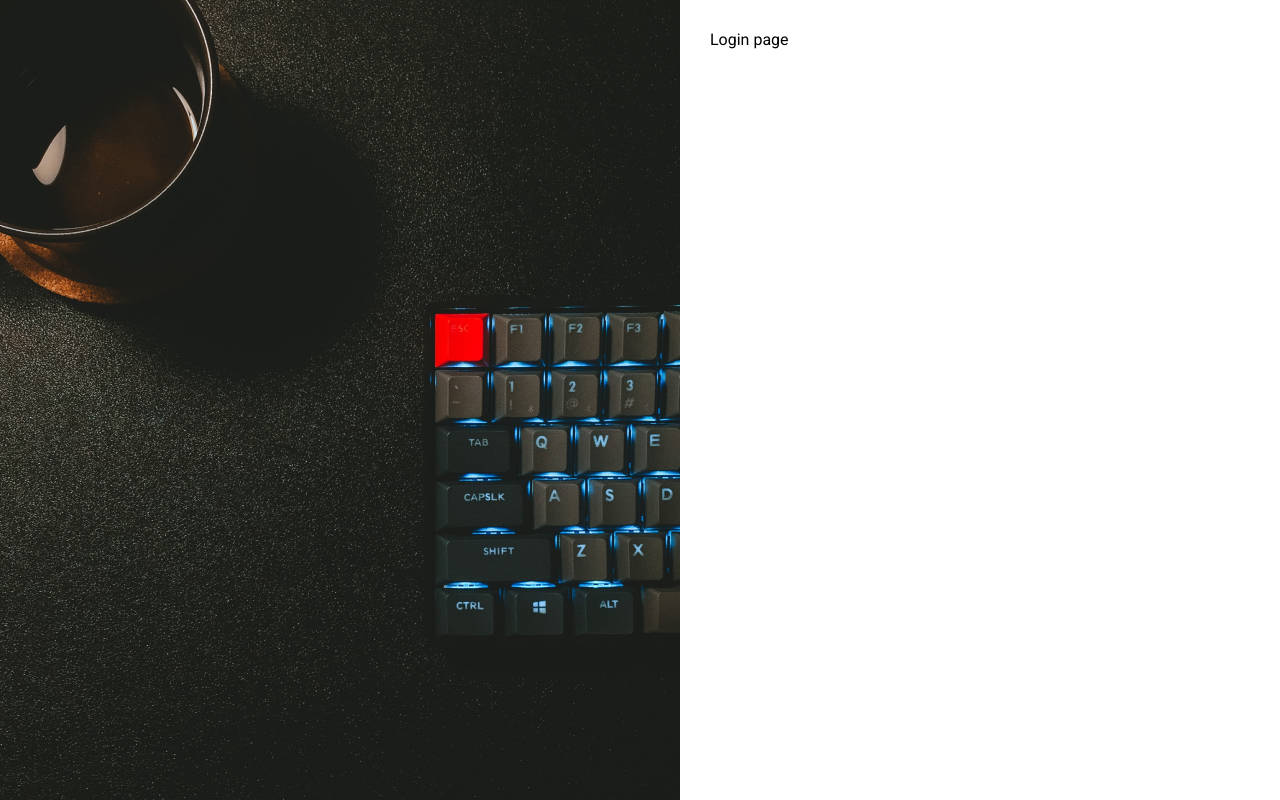
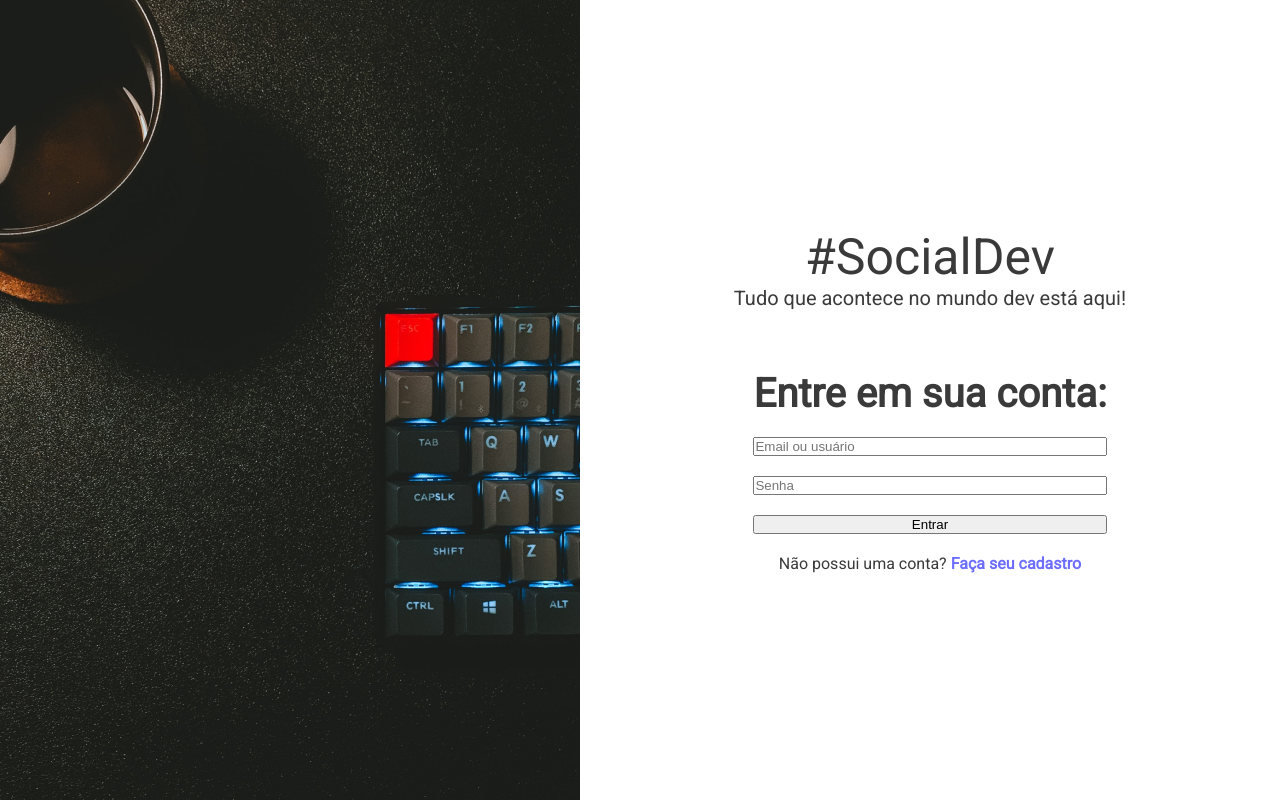
Before and after one commit to RodrigooNS/social-dev, a Next.js app: page /login in a window 1280 px wide. Built offline with nearby package versions, Linux system fonts and the light colour scheme.

Commit message:
criado protótipo da pagina de login

```diff
--- a/pages/_app.jsx
+++ b/pages/_app.jsx
@@ -8,6 +8,13 @@
 
   body {
     font-family: 'Roboto', sans-serif;
+    color: #3a3a3a;
+  }
+
+  a {
+    color: #6e6efe;
+    text-decoration: none;
+    font-weight: bold;
   }
 `
 
--- a/pages/login.jsx
+++ b/pages/login.jsx
@@ -1,9 +1,39 @@
+import styled from "styled-components"
+
 import ImageWithSpace from "../src/components/layout/ImageWithSpace"
+import H1 from "../src/components/typography/H1"
+import H2 from "../src/components/typography/H2"
+import H4 from "../src/components/typography/H4"
+
+const FormContainer = styled.div`
+  margin-top: 60px;
+`
+
+const Form = styled.div`
+  margin: 20px 0;
+  display: flex;
+  flex-direction: column;
+  gap: 20px;
+`
+
+const Text = styled.p`
+  text-align: center;
+`
 
 function LoginPage () {
   return (
     <ImageWithSpace>
-      Login page
+      <H1>#SocialDev</H1>
+      <H4>Tudo que acontece no mundo dev está aqui!</H4>
+      <FormContainer>
+        <H2>Entre em sua conta:</H2>
+        <Form>
+          <input placeholder="Email ou usuário" />
+          <input placeholder="Senha" />
+          <button>Entrar</button>
+        </Form>
+        <Text>Não possui uma conta? <a href="#">Faça seu cadastro</a></Text>
+      </FormContainer>
     </ImageWithSpace>
   )
 }
--- a/src/components/layout/ImageWithSpace.jsx
+++ b/src/components/layout/ImageWithSpace.jsx
@@ -1,6 +1,6 @@
 import styled from "styled-components"
 
-const WIDTH_BREAK = '600px'
+const WIDTH_BREAK = '700px'
 const BACKGROUND_IMG = 'coffee-background.jpg'
 
 const StyledFlex = styled.div`
@@ -24,6 +24,10 @@
 const StyledContainer = styled.div`
   background-color: white;
   padding: 30px;
+  display: flex;
+  flex-direction: column;
+  align-items: center;
+  justify-content: center;
 
   @media (min-width: ${WIDTH_BREAK}) {
     min-width: calc(${WIDTH_BREAK} - 60px);
--- /dev/null
+++ b/src/components/typography/H1.jsx
@@ -0,0 +1,9 @@
+import styled from "styled-components";
+
+const H1 = styled.h1`
+  font-size: 50px;
+  font-weight: 500;
+  text-align: center;
+`
+
+export default H1
--- /dev/null
+++ b/src/components/typography/H2.jsx
@@ -0,0 +1,8 @@
+import styled from "styled-components";
+
+const H2 = styled.h2`
+  font-size: 40px;
+  font-weight: bold;
+`
+
+export default H2
--- /dev/null
+++ b/src/components/typography/H4.jsx
@@ -0,0 +1,8 @@
+import styled from "styled-components";
+
+const H4 = styled.h4`
+  font-size: 20px;
+  font-weight: 500;
+`
+
+export default H4
```
Also changed, not shown: 1 other file (tests, documents, lock files or other folders).
